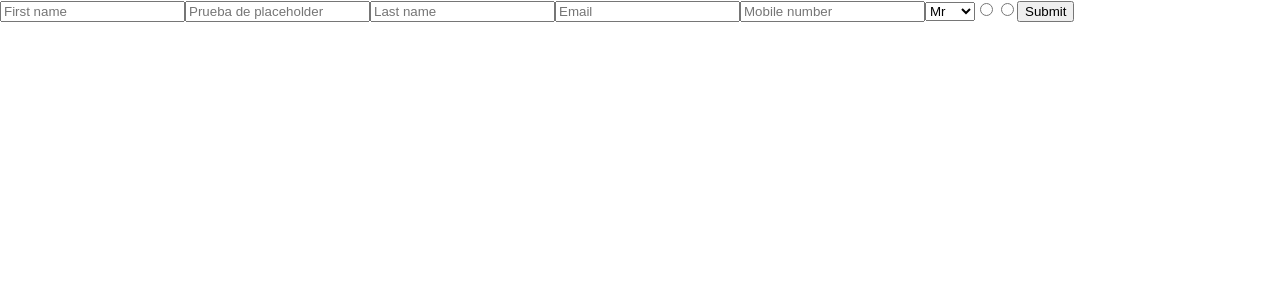
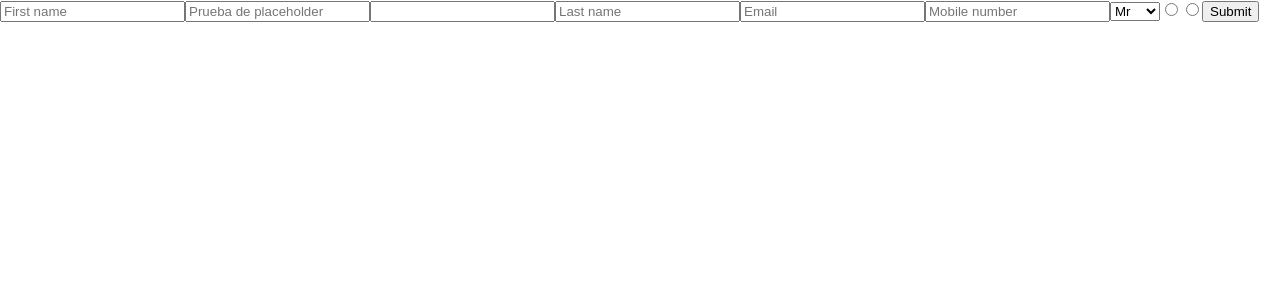
Before and after one commit to LexferRam/react-hook-form_Practice, a React (Create React App) app: page / in a window 1280 px wide. Shown: the top 300 px of the page. Built offline with nearby package versions, Linux system fonts and the light colour scheme.

Commit message:
new feature added

```diff
--- a/src/App.js
+++ b/src/App.js
@@ -12,6 +12,7 @@ export default function App() {
       <input type="text" placeholder="First name" {...register("First name", {required: true, maxLength: 80})} />
 
     <input type="text" placeholder="Prueba de placeholder" {...register("text", {required:true})} />
+    <input type="text" palceholder="New Feature" {...register("text", {required:true})} />
 
 
       <input type="text" placeholder="Last name" {...register("Last name", {required: true, maxLength: 100})} />
```
